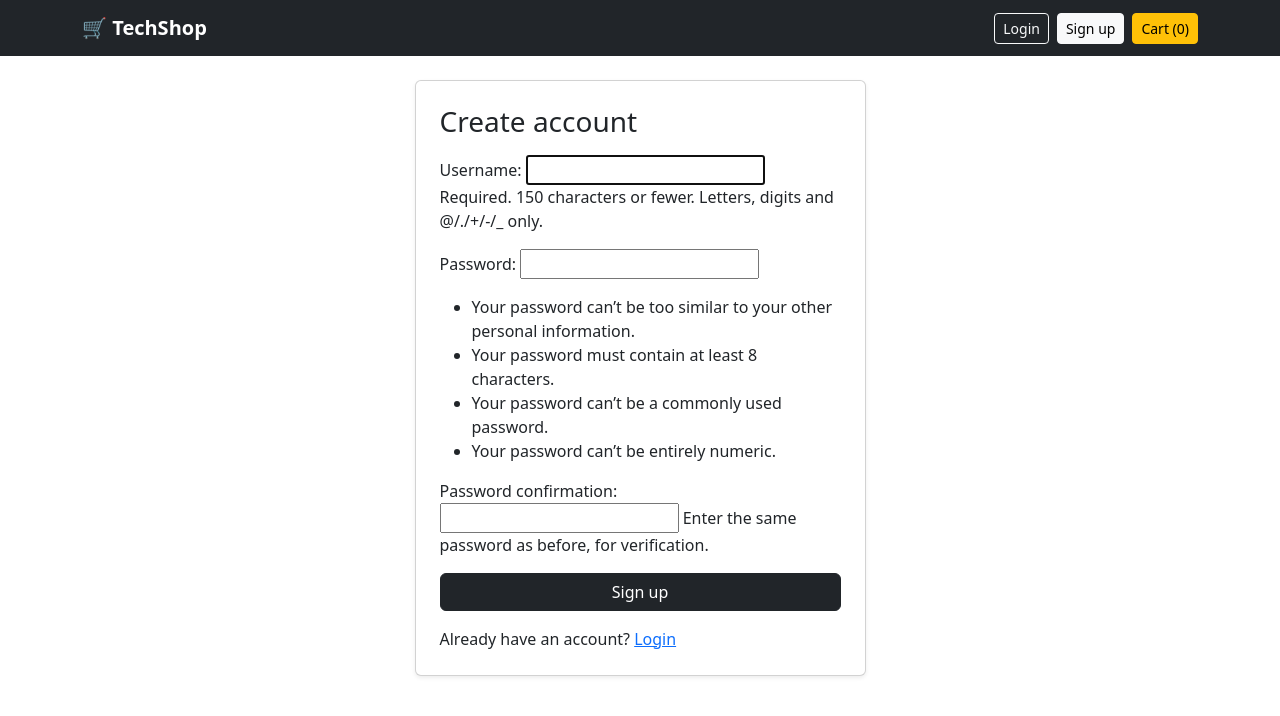
After one commit to shawkatsahil/Ecommerce--django, a Django app: page /accounts/signup/ in a window 1280 px wide. The commit adds this page. Shown: the top 716 px of the page. Run offline with Django 5.2, Linux system fonts and the light colour scheme.

Commit message:
Step 7: signup, login, logout

```diff
--- /dev/null
+++ b/accounts/templates/accounts/signup.html
@@ -0,0 +1,21 @@
+{% extends "base.html" %}
+
+{% block title %}Sign up | TechShop{% endblock %}
+
+{% block content %}
+<div class="row justify-content-center">
+  <div class="col-md-5">
+    <div class="card shadow-sm">
+      <div class="card-body p-4">
+        <h3 class="mb-3">Create account</h3>
+        <form method="post">
+          {% csrf_token %}
+          {{ form.as_p }}
+          <button type="submit" class="btn btn-dark w-100">Sign up</button>
+        </form>
+        <p class="mt-3 mb-0">Already have an account? <a href="{% url 'accounts:login' %}">Login</a></p>
+      </div>
+    </div>
+  </div>
+</div>
+{% endblock %}
--- /dev/null
+++ b/accounts/urls.py
@@ -0,0 +1,11 @@
+from django.contrib.auth import views as auth_views
+from django.urls import path
+from . import views
+
+app_name = "accounts"
+
+urlpatterns = [
+    path("signup/", views.signup, name="signup"),
+    path("login/", auth_views.LoginView.as_view(template_name="accounts/login.html"), name="login"),
+    path("logout/", auth_views.LogoutView.as_view(), name="logout"),
+]
--- a/accounts/views.py
+++ b/accounts/views.py
@@ -1,3 +1,17 @@
-from django.shortcuts import render
+from django.contrib.auth import login
+from django.contrib.auth.forms import UserCreationForm
+from django.shortcuts import render, redirect
+
+
+def signup(request):
+    if request.method == "POST":
+        form = UserCreationForm(request.POST)
+        if form.is_valid():
+            user = form.save()
+            login(request, user)  # log them in right after signing up
+            return redirect("store:product_list")
+    else:
+        form = UserCreationForm()
+    return render(request, "accounts/signup.html", {"form": form})
 
 # Create your views here.
--- a/config/settings.py
+++ b/config/settings.py
@@ -127,3 +127,7 @@ STATIC_URL = 'static/'
 DEFAULT_AUTO_FIELD = 'django.db.models.BigAutoField'
 MEDIA_URL = "/media/"
 MEDIA_ROOT = BASE_DIR / "media"
+
+LOGIN_URL = "accounts:login"
+LOGIN_REDIRECT_URL = "store:product_list"
+LOGOUT_REDIRECT_URL = "store:product_list"
--- a/config/urls.py
+++ b/config/urls.py
@@ -21,6 +21,7 @@ from django.urls import path, include
 
 urlpatterns = [
     path("admin/", admin.site.urls),
+    path("accounts/", include("accounts.urls")),
     path("cart/", include("cart.urls")),
     path("", include("store.urls")),
 ]
--- a/templates/base.html
+++ b/templates/base.html
@@ -7,12 +7,24 @@
   <link href="https://cdn.jsdelivr.net/npm/bootstrap@5.3.3/dist/css/bootstrap.min.css" rel="stylesheet">
 </head>
 <body>
-   <nav class="navbar navbar-dark bg-dark mb-4">
+     <nav class="navbar navbar-dark bg-dark mb-4">
     <div class="container">
-      <a class="navbar-brand fw-bold" href="{% url 'store:product_list' %}">🛒 Sahil Shop</a>
-      <a class="btn btn-outline-light" href="{% url 'cart:cart_detail' %}">
-        Cart ({{ cart|length }})
-      </a>
+      <a class="navbar-brand fw-bold" href="{% url 'store:product_list' %}">🛒 TechShop</a>
+      <div class="d-flex align-items-center gap-2">
+        {% if user.is_authenticated %}
+          <span class="text-white me-2">Hi, {{ user.username }}</span>
+          <form action="{% url 'accounts:logout' %}" method="post" class="m-0">
+            {% csrf_token %}
+            <button type="submit" class="btn btn-outline-light btn-sm">Logout</button>
+          </form>
+        {% else %}
+          <a class="btn btn-outline-light btn-sm" href="{% url 'accounts:login' %}">Login</a>
+          <a class="btn btn-light btn-sm" href="{% url 'accounts:signup' %}">Sign up</a>
+        {% endif %}
+        <a class="btn btn-warning btn-sm" href="{% url 'cart:cart_detail' %}">
+          Cart ({{ cart|length }})
+        </a>
+      </div>
     </div>
   </nav>
 
```
Also changed, not shown: accounts/templates/accounts/login.html (added, +22 -0 lines).
